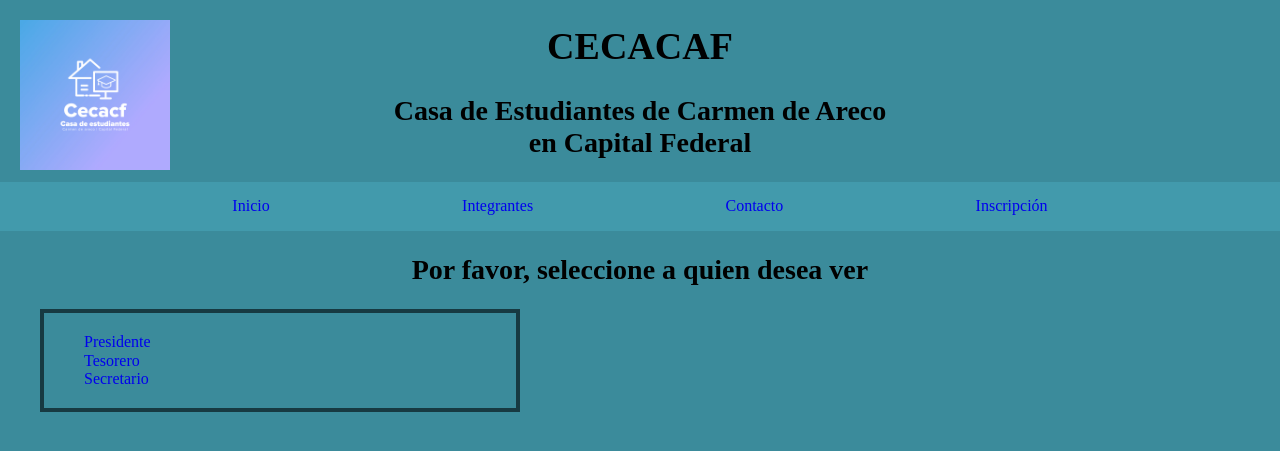
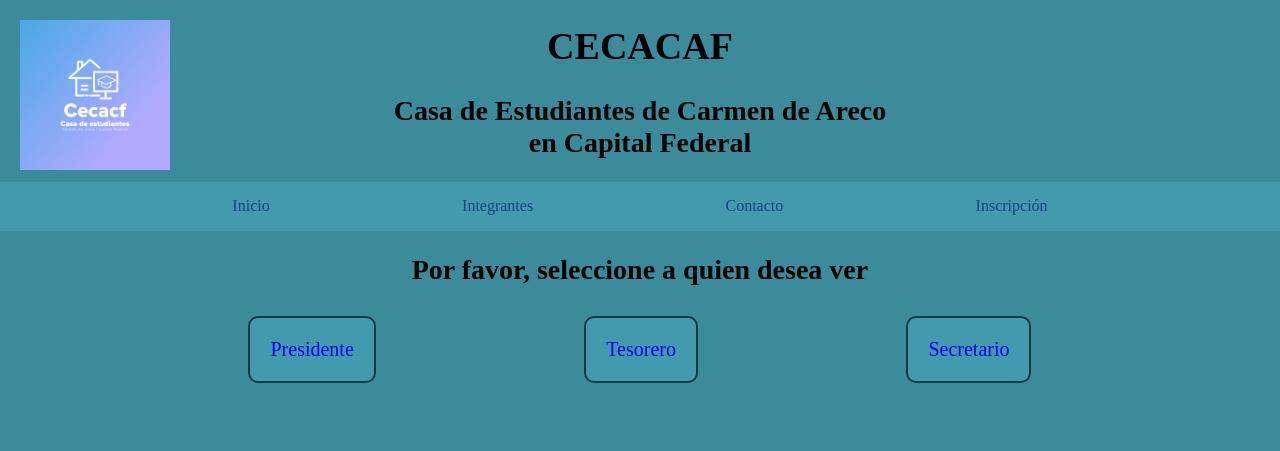
Before and after one commit to YoelIbarra/ibarra-yoel, a PHP site: page /integrantes.php in a window 1280 px wide. Shown: the top 451 px of the page. Run offline with PHP 8.4, Linux system fonts and the light colour scheme.

Commit message:
Agregando estilos
agrego estilos

```diff
--- a/css/styles.css
+++ b/css/styles.css
@@ -66,6 +66,7 @@ h1,h2,h3,h4,h5{
 }
 .barra-superior a, a:visited{
     text-decoration: none;
+    color: rgb(26, 64, 136);
 }
 
 .logo{
@@ -111,6 +112,19 @@ h1,h2,h3,h4,h5{
 
 
 }
+
+.boton-footer {
+    border: var(--blanco) .2rem solid;
+    border-radius: 1rem;
+}
+
+.boton-footer:focus {
+    border: var(--oscuro) .2rem solid;
+    border-radius: 1rem;
+    background-color: cornflowerblue;
+}
+
+
 
 /*---------- INICIO ---------*/
 /*Body*/
@@ -173,3 +187,32 @@ h1,h2,h3,h4,h5{
     max-width: 40%;
 
 }
+
+/*integrantes*/
+
+.navegacion-integrante {
+    display: flex;
+    flex-direction: row;
+    justify-content: space-evenly;
+    text-align: center;
+    margin-top: 3rem;
+}
+.navegacion-integrante a{
+    text-decoration: none;
+
+}
+.navegacion-integrante a:visited{
+    color: inherit;
+}
+.boton-integrante {
+    border: var(--oscuro) .2rem solid;
+    background-color: var(--secundario);
+    border-radius: 1rem;
+    padding: 2rem;
+    font-size: 2rem;
+    font-weight:lighter;
+
+}
+.boton-integrante:focus {
+    background-color: rgb(22, 150, 71);
+}
--- a/footer.php
+++ b/footer.php
@@ -1,6 +1,6 @@
 <footer class="footer">
         <div class="footer-style">
             <p>Cualquier duda o consulta, no dude en contactarse con nosotros</p>
-            <a href="contacto.php">Contacto</a>
+            <a href="contacto.php" class="boton-footer">Contacto</a>
         </div>
 </footer>
--- a/integrantes.php
+++ b/integrantes.php
@@ -12,13 +12,16 @@
 
     <?php include('header.php') ?>
 
-    <div class="contenedor ">
+    <div class="contenedor">
         <h2>Por favor, seleccione a quien desea ver</h2>
-        <nav class="contacto-navegacion contacto-contenedor">
-            <a href="integrantes.php?rol=0">Presidente</a>
-            <a href="integrantes.php?rol=1">Tesorero</a>
-            <a href="integrantes.php?rol=2">Secretario</a>
-        </nav>
+
+        <div class="">
+            <nav class="navegacion-integrante">
+                <a href="integrantes.php?rol=0" class="boton-integrante">Presidente</a>
+                <a href="integrantes.php?rol=1" class="boton-integrante">Tesorero</a>
+                <a href="integrantes.php?rol=2" class="boton-integrante">Secretario</a>
+            </nav>
+        </div>
     </div>
 
         <?php
```
